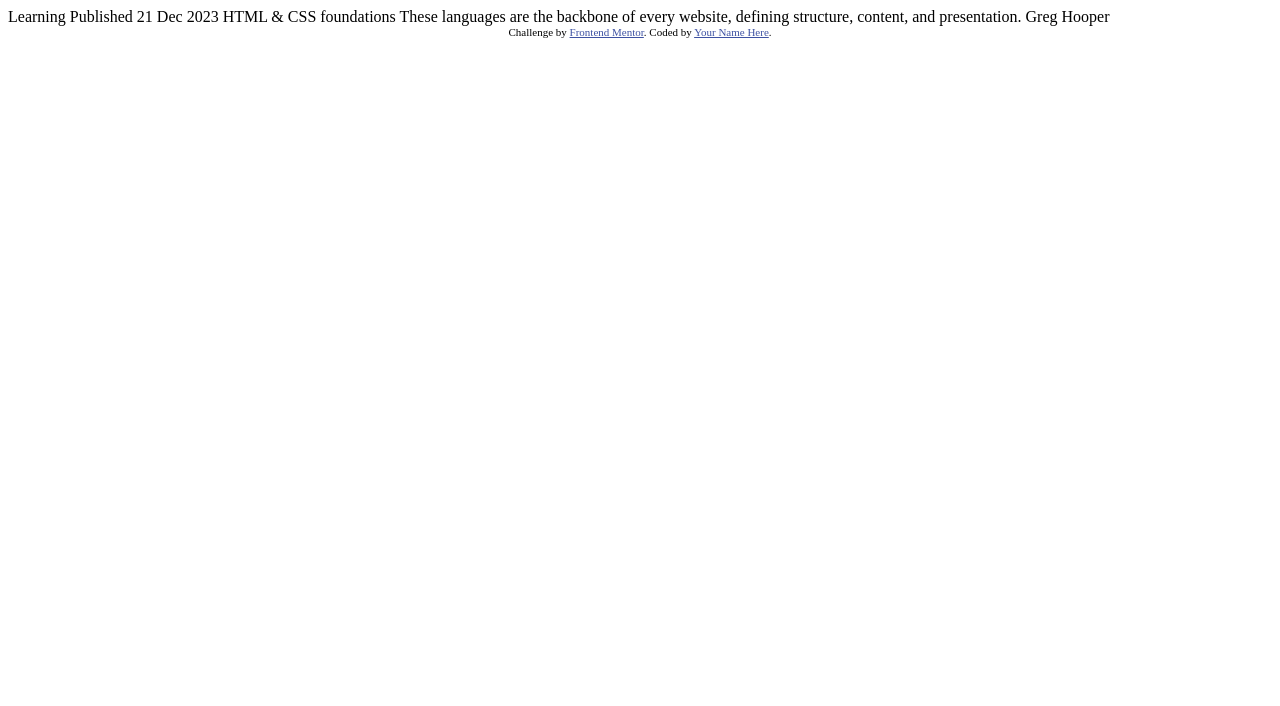
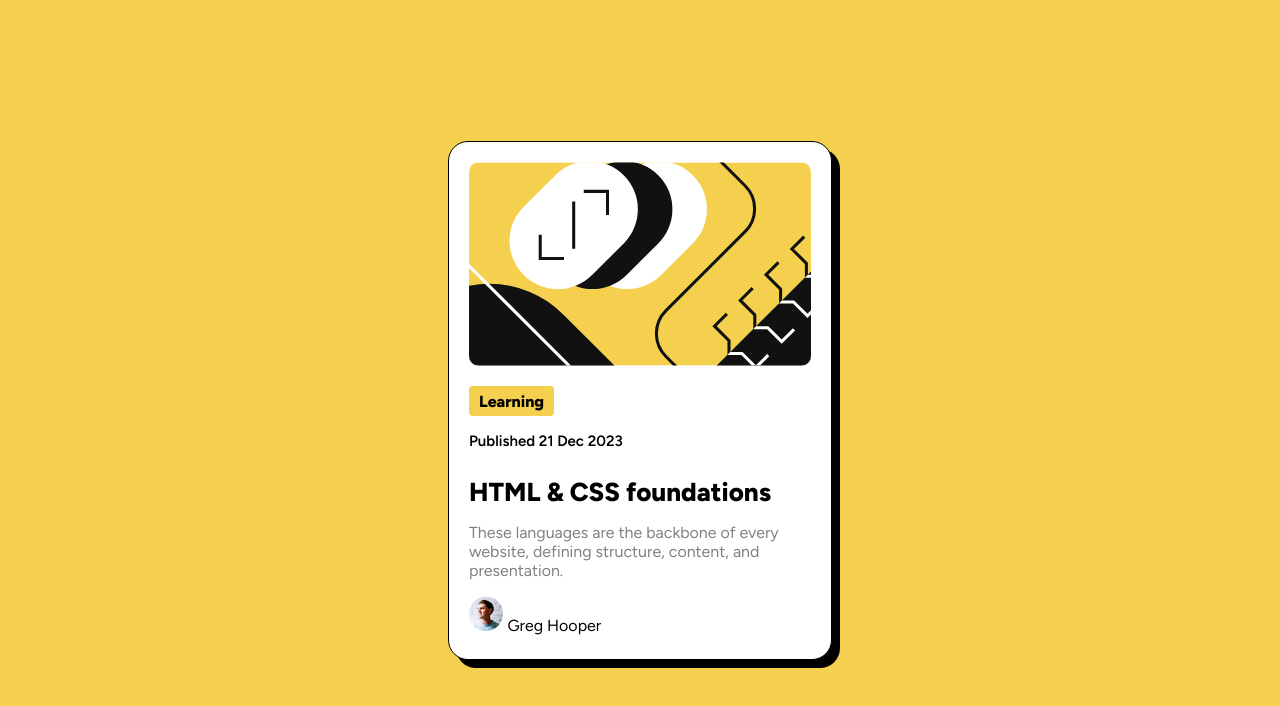
Before and after one commit to DakkarAlezzy/Blog-preview-card, a plain HTML site: page index.html in a window 1280 px wide. Drawn offline with Linux system fonts and the light colour scheme.

Commit message:
almostdone

```diff
--- a/index.html
+++ b/index.html
@@ -5,30 +5,47 @@
   <meta name="viewport" content="width=device-width, initial-scale=1.0"> <!-- displays site properly based on user's device -->
 
   <link rel="icon" type="image/png" sizes="32x32" href="./assets/images/favicon-32x32.png">
+  <link rel="stylesheet" href="style.css">
+  <title>Frontend Mentor | Blog preview card</title>
+  <link rel="preconnect" href="https://fonts.googleapis.com">
+  <link rel="preconnect" href="https://fonts.gstatic.com" crossorigin>
+  <link href="https://fonts.googleapis.com/css2?family=Figtree:ital,wght@0,300..900;1,300..900&display=swap" rel="stylesheet">
 
-  <title>Frontend Mentor | Blog preview card</title>
 
-  <!-- Feel free to remove these styles or customise in your own stylesheet 👍 -->
   <style>
     .attribution { font-size: 11px; text-align: center; }
     .attribution a { color: hsl(228, 45%, 44%); }
   </style>
 </head>
 <body>
+<div class="container">
 
-  Learning
+    <img
+    src="assets/images/illustration-article.svg"
+    alt="illustration-article"
+    class="img";
+    >
 
-  Published 21 Dec 2023
 
-  HTML & CSS foundations
+    <p class="learning"><span>Learning</span></p>
 
-  These languages are the backbone of every website, defining structure, content, and presentation.
+    <p class="published">Published 21 Dec 2023</p>
 
-  Greg Hooper
+    <p class="htmllink">HTML & CSS foundations</p>
 
-  <div class="attribution">
-    Challenge by <a href="https://www.frontendmentor.io?ref=challenge" target="_blank">Frontend Mentor</a>.
-    Coded by <a href="#">Your Name Here</a>.
-  </div>
+    <p class="tekst">
+    These languages are the backbone of every website, defining structure, content, and presentation.
+    </p>
+    <div class="avatarContainer">
+      <img
+      src="assets/images/image-avatar.webp"
+      alt="avatar"
+      class="avatar">
+      Greg Hooper</div>
+
+</div>
+
+
+
 </body>
 </html>
--- /dev/null
+++ b/style.css
@@ -0,0 +1,70 @@
+body{
+    display: grid;
+    place-items: center;
+    height: 100vh;
+    background-color: hsl(47, 88%, 63%);
+    margin: 0px;
+    padding: 0px;
+
+}
+
+.container{
+    display: flex;
+    flex-direction: column;
+    height: 477px;
+    width: 342px;
+    background-color: hsl(0, 0%, 100%);
+    border: 1px solid;
+    border-radius: 20px;
+    box-shadow: 8px 8px;
+    padding: 20px;
+    font-family: figtree,arial,helvetica;
+
+
+}
+
+img{
+    border-radius: 10px;
+
+}
+
+.learning{
+    width: 85px;
+    height: 30px;
+
+    background-color: hsl(47, 88%, 63%);
+    text-align: center;
+    align-content: center;
+    border-radius: 4px;
+    font-weight: 800;
+    margin-top: 20px;
+}
+
+.published{
+    font-size: 15px;
+    font-weight: 600;
+    margin: 0px;
+}
+
+.htmllink{
+    font-weight: 800;
+    font-size: 26px;
+    margin-bottom: 5px;
+
+}
+
+.tekst{
+    color: hsl(0, 0%, 50%);
+    margin-top: 10px;
+}
+
+.avatar{
+    height: 35px;
+}
+
+.avatarContainer{
+
+
+
+
+}
```
Also changed, not shown: 1 other file.
